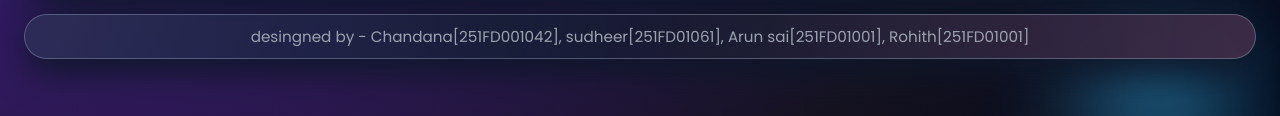
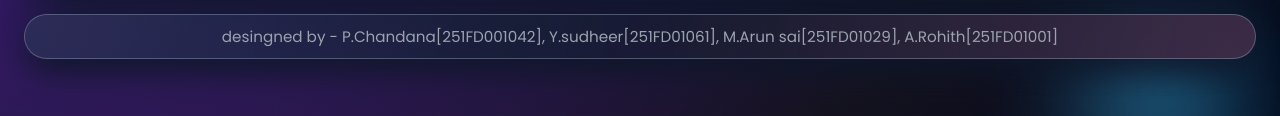
Before and after one commit to annapareddyrohit/Mentor-Mentee-Monitoring-System, a plain HTML site: page index.html in a window 1280 px wide. Shown: the part 658-774 px from the top of the page. Drawn offline with Linux system fonts and the light colour scheme.

Commit message:
Update index.html

```diff
--- a/index.html
+++ b/index.html
@@ -1639,7 +1639,7 @@
 
     <!-- Footer -->
     <div class="app-footer" data-tilt-card>
-        <span>desingned by - Chandana[251FD001042], sudheer[251FD01061], Arun sai[251FD01001], Rohith[251FD01001]</span>
+        <span>desingned by - P.Chandana[251FD001042], Y.sudheer[251FD01061], M.Arun sai[251FD01029], A.Rohith[251FD01001]</span>
     </div>
 
     <!-- Toast -->
```
